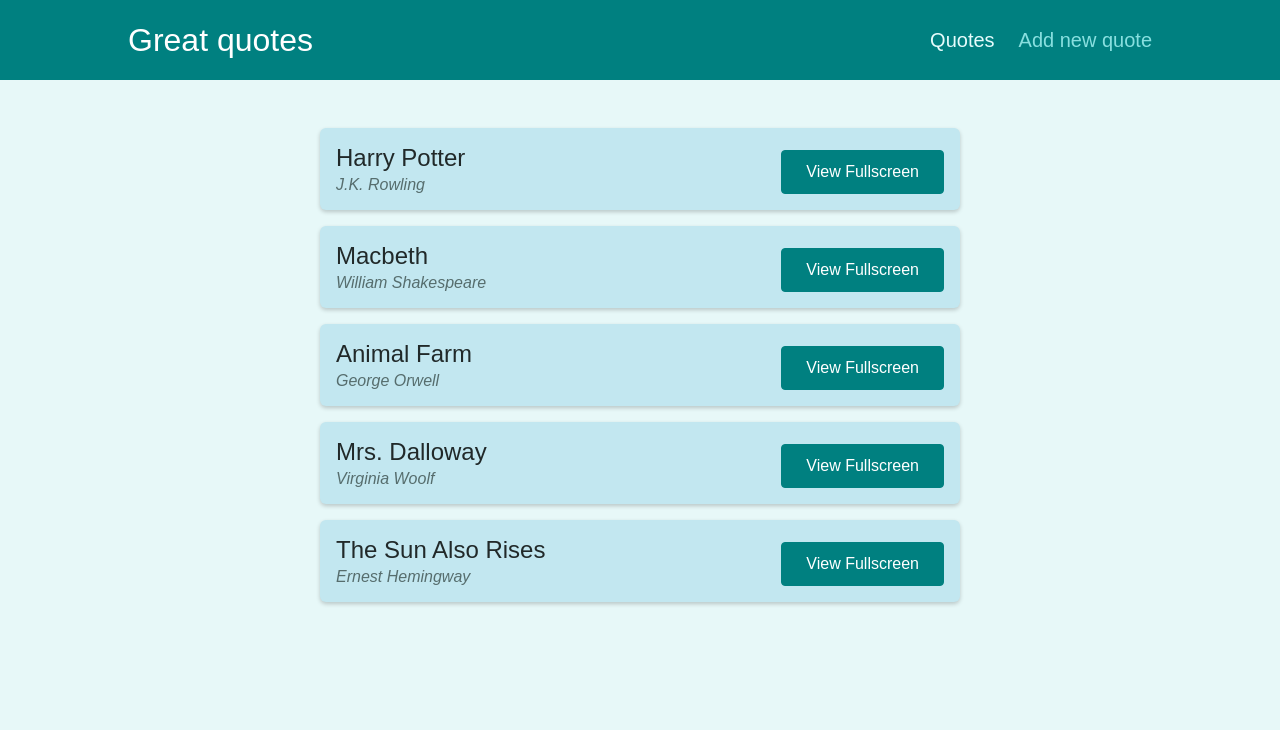
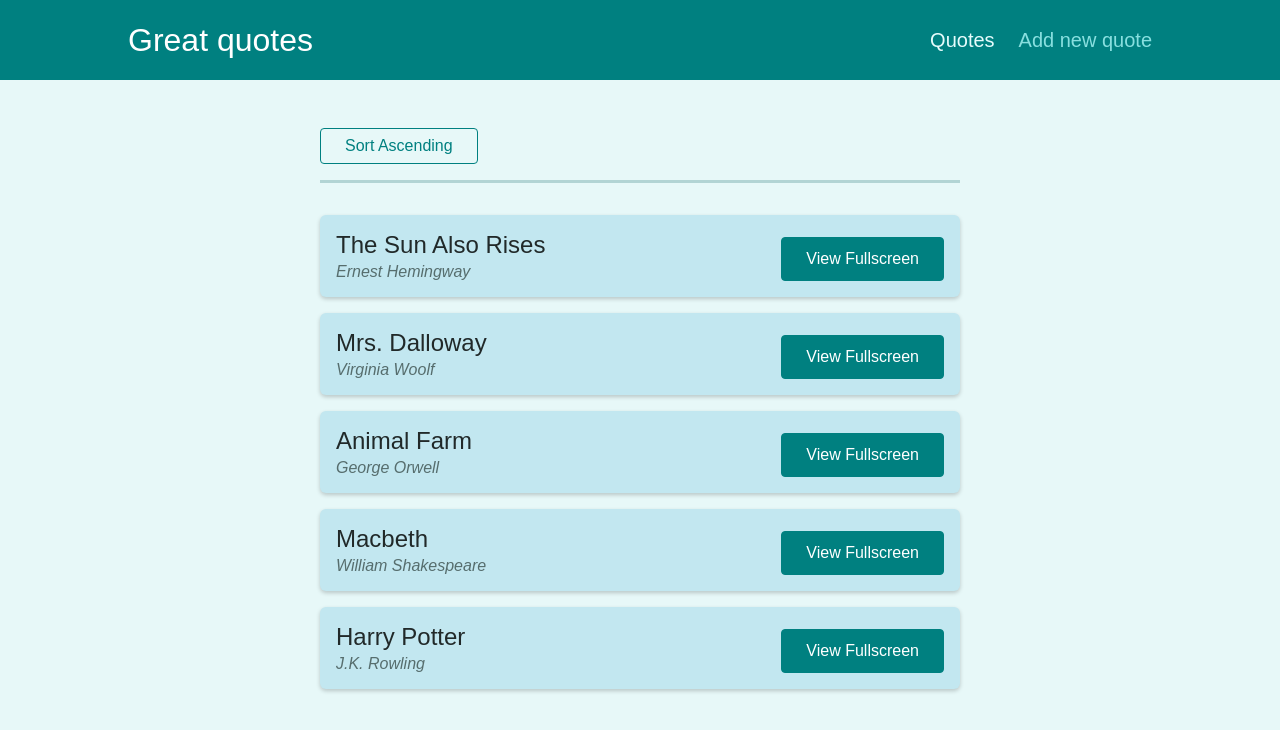
Before and after one commit to ajitrchv/RouterApp, a React (Create React App) app: page /quotes in a window 1280 px wide. Shown: the top 730 px of the page. Built offline with nearby package versions, Linux system fonts and the light colour scheme; the HTML template or start-up script is replaced by a standard one.

Commit message:
added load comments button

```diff
--- a/src/components/quotes/QuoteList.js
+++ b/src/components/quotes/QuoteList.js
@@ -1,13 +1,38 @@
 import { Fragment } from 'react';
-
+import { useHistory, useLocation } from 'react-router-dom';
 import QuoteItem from './QuoteItem';
 import classes from './QuoteList.module.css';
 
+
+const sortQuotes = (quotes, ascending) => {
+  return quotes.sort((quoteA, quoteB) => {
+    if (ascending) {
+      return quoteA.id > quoteB.id ? 1 : -1;
+    } else {
+      return quoteA.id < quoteB.id ? 1 : -1;
+    }
+  });
+};
+
+
 const QuoteList = (props) => {
+  const history = useHistory();
+  const location = useLocation();
+
+  const querryParams = new URLSearchParams(location.search);
+  const isSortingAscending = querryParams.get('sort') === 'asc';
+  const sortedQuotes = sortQuotes(props.quotes, isSortingAscending);
+  const changeSortingHandler = () => {
+    history.push('/quotes?sort=' + (isSortingAscending?'desc':'asc'));
+  };
+
   return (
     <Fragment>
+      <div className={classes.sorting}>
+        <button onClick={changeSortingHandler}>Sort {isSortingAscending?'Decending':'Ascending'}</button>
+      </div>
       <ul className={classes.list}>
-        {props.quotes.map((quote) => (
+        {sortedQuotes.map((quote) => (
           <QuoteItem
             key={quote.id}
             id={quote.id}
--- a/src/pages/QuoteDetail.js
+++ b/src/pages/QuoteDetail.js
@@ -1,7 +1,8 @@
-import { useParams,Route } from "react-router-dom";
+import { useParams, Route, Link } from "react-router-dom";
 import { Fragment } from "react/cjs/react.production.min";
 import Comments from '../components/comments/Comments.js';
 import HighlightedQuote from "../components/quotes/HighlightedQuote.js";
+//import classes from '../components/quotes/QuoteItem.module.css';
 const DUMMY_q = [
   {
       id:'q1',
@@ -40,6 +41,15 @@
     }
     return <Fragment>
     <HighlightedQuote text={quote.text} author={quote.author}/>
+    <Route path={`/quotes/${params.quoteId}`} exact>
+    <div className="centered">
+            <Link to={`/quotes/${params.quoteId}/comments`} className='btn--flat' >
+                Load Comments
+            </Link>
+    </div>
+    </Route>
+
+
     <Route path={`/quotes/${params.quoteId}/comments`}>
         <Comments></Comments>
       </Route>
```
